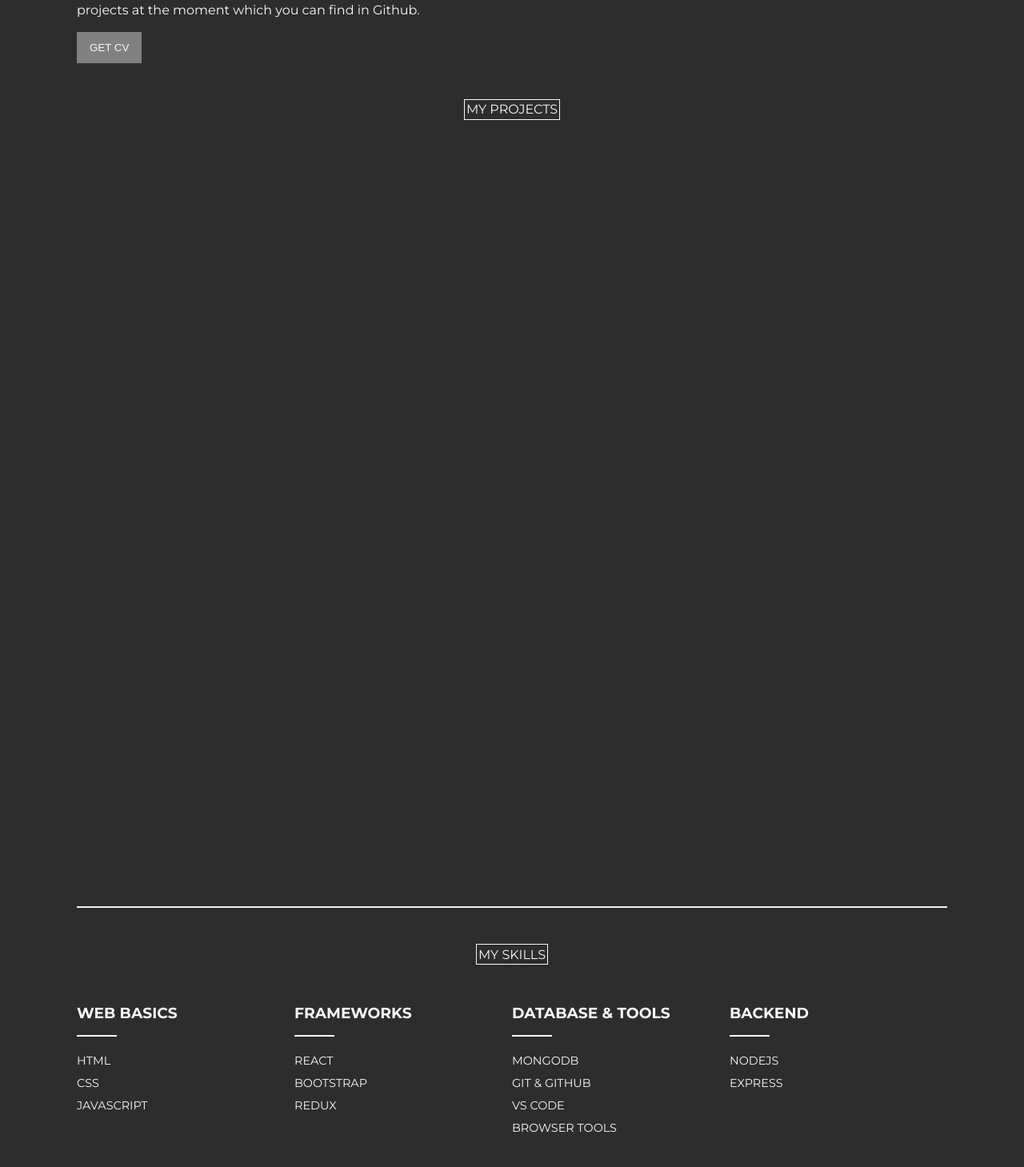
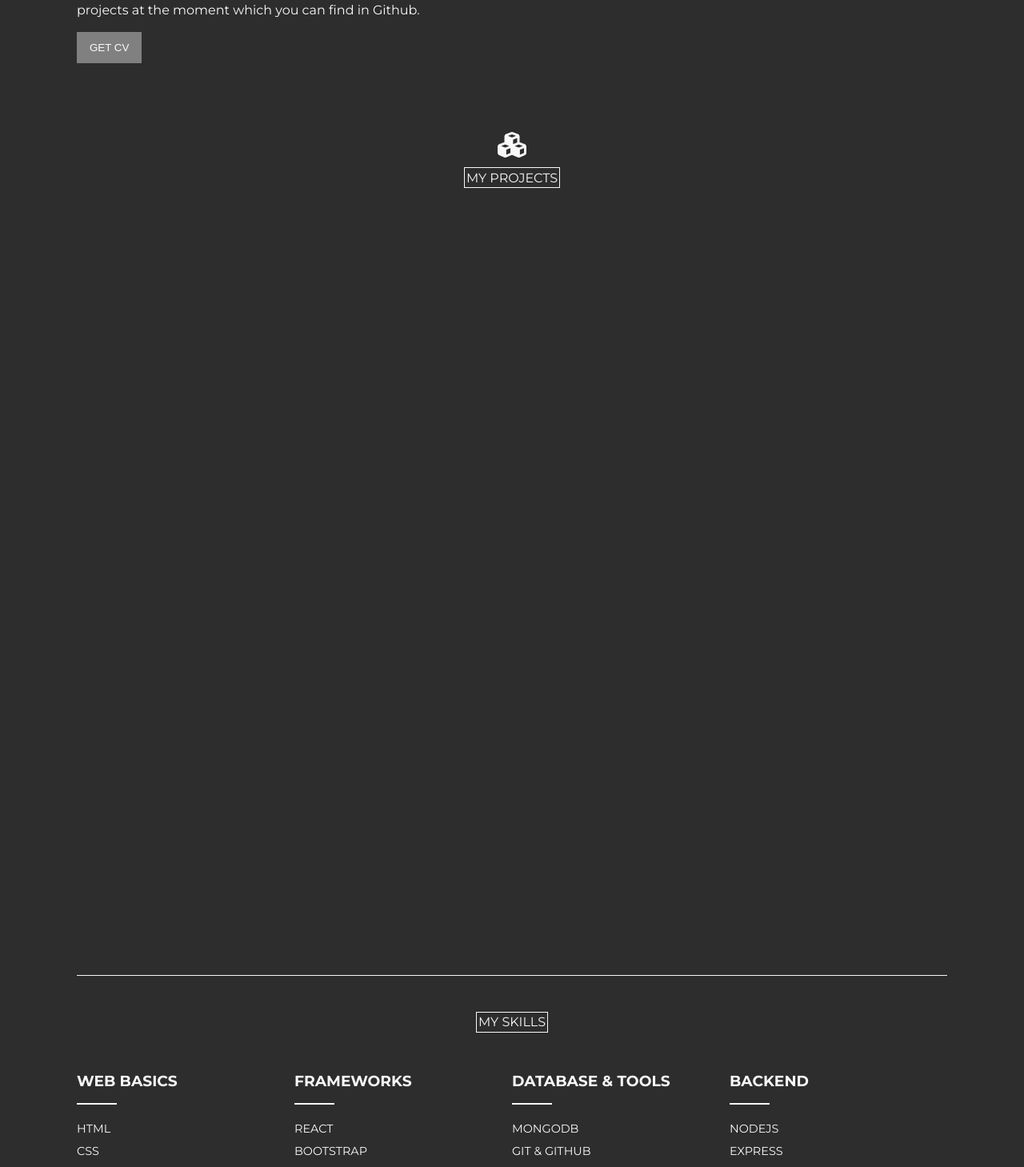
Before and after one commit to Ammm4/Ammm4.github.io, a React (Create React App) app: page / in a window 1280 px wide. Shown: the part 1043-2502 px from the top of the page at 80% size. Built offline with nearby package versions, Linux system fonts and the light colour scheme.

Commit message:
portfolio heading edit

```diff
--- a/src/components/portfolio/Portfolio.css
+++ b/src/components/portfolio/Portfolio.css
@@ -1,7 +1,10 @@
 .portfolio {
+  margin-top: 2.6rem;
   text-align: center;
 }
-
+.portfolio .cubes{
+  margin-bottom: 0.5rem;
+}
 .portfolio-heading {
   display: inline-block;
   padding: 0.15rem;
@@ -95,12 +98,10 @@
 /* ================ Closing Line ============= */
 .closing-line{
   width:85%;
-  height: 2px;
+  height: 1.2px;
   background-color: #f7f7f7;
   margin: 0 auto 45px auto;
 }
-
-
 
 
 @media screen and (max-width: 600px) {
--- a/src/components/portfolio/Portfolio.js
+++ b/src/components/portfolio/Portfolio.js
@@ -10,6 +10,7 @@ import img5 from '../images/code.png';
 function Portfolio(){
   return (
     <div id="portfolio" className="portfolio">
+        <div className="cubes"><span><i class="fas fa-cubes fa-2x"></i></span></div>
         <div className="portfolio-heading"><span>MY PROJECTS</span></div>
         <div className="portfolio-content">
              <div className="latest-project tile">
```
